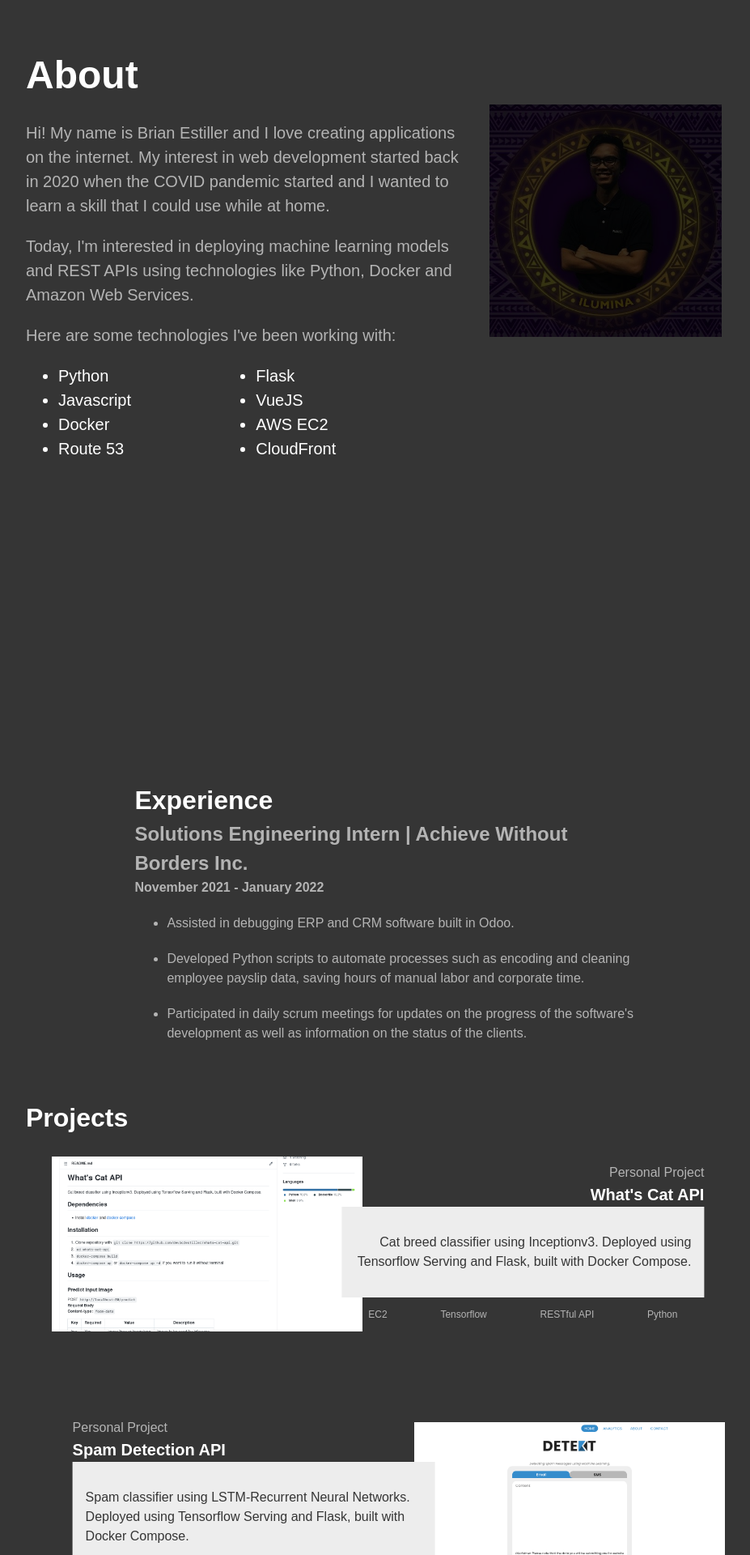
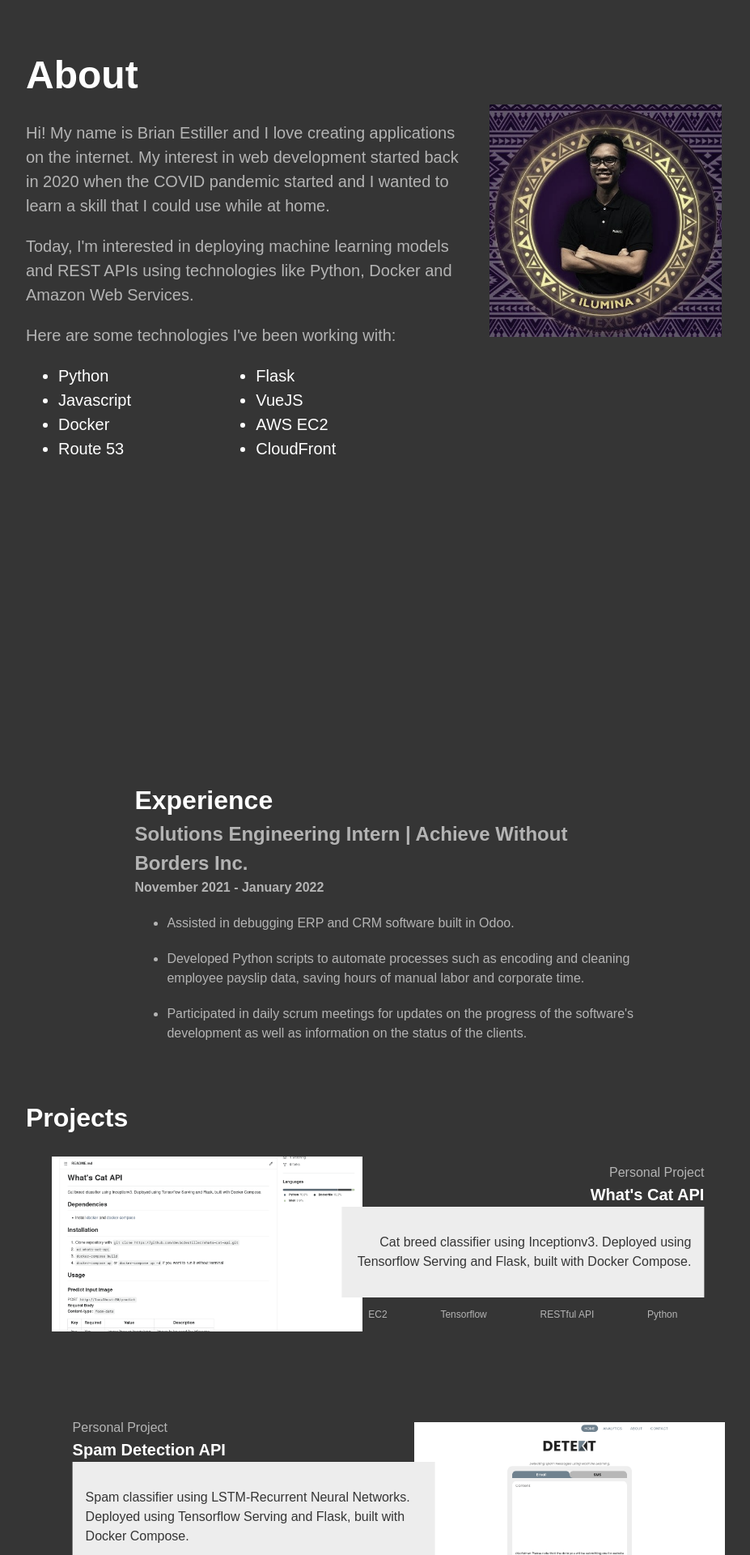
Before and after one commit to devbcdestiller/devbcdestiller.github.io, a Vue app: page / in a window 1280 px wide. Shown: the part 820-2740 px from the top of the page at 81% size, without its empty margins (160-1087 px from the left). Built offline with nearby package versions, Linux system fonts and the light colour scheme.

Commit message:
update styling

```diff
--- a/src/App.vue
+++ b/src/App.vue
@@ -28,9 +28,9 @@
 
   <footer>
     <div>
-        <h4>
-            Built by Brian Estiller
-        </h4>
+      <h4>
+          <a id="site-repo" href="https://github.com/devbcdestiller/devbcdestiller.github.io" target="_blank">Built by Brian Estiller</a>
+      </h4>
     </div>
   </footer>
 
@@ -77,6 +77,8 @@ header {
   position: sticky;
   position: -webkit-sticky;
   background-color: #353535;
+  z-index: 2;
+
 }
 
 body {
@@ -101,8 +103,18 @@ a {
 
 footer {
   text-align: center;
-  color: white;
+
   font-family: 'Courier New', Courier, monospace;
 }
 
+#site-repo {
+  color: white;
+  transition: color 0.2s;
+}
+
+#site-repo:hover {
+  color: #202020;
+}
+
+
 </style>
--- a/src/components/AboutComponent.vue
+++ b/src/components/AboutComponent.vue
@@ -44,40 +44,9 @@
     align-items: flex-start;
 }
 
-#img-item {
-    z-index: -1;
-}
-
 #text-item {
     width: clamp(200px, 100%, 750px);
     font-size: clamp(1.25em, 1.25vw, 1.5em);
-}
-
-@media screen and (min-width: 721px) {
-    #img-item {
-    background-color: #353535;
-    display: flex;
-    justify-content: center;
-    align-items: center;
-}
-
-    img {
-        width: 80%;
-        height: 80%;
-        mix-blend-mode: multiply;
-
-    }
-}
-
-@media screen and (max-width: 720px) {
-    #img-item {
-    display: none;
-    }
-}
-
-
-img:hover {
-    mix-blend-mode: normal;
 }
 
 h1 {
@@ -91,4 +60,40 @@ ul {
     grid-template-columns: auto auto;
     color: white;
 }
+
+img {
+    -webkit-filter: grayscale(60%);
+    filter: grayscale(60%);
+    transition: filter 1s;
+    transition: -webkit-filter 1s;
+}
+
+img:hover {
+    -webkit-filter: grayscale(0%);
+    filter: grayscale(0%);
+}
+
+@media screen and (min-width: 721px) {
+    #img-item {
+
+    display: flex;
+    justify-content: center;
+    align-items: center;
+}
+
+    img {
+        width: 80%;
+        height: 80%;
+
+
+    }
+}
+
+@media screen and (max-width: 720px) {
+    #img-item {
+    display: none;
+    }
+}
+
+
 </style>
--- a/src/components/ContactComponent.vue
+++ b/src/components/ContactComponent.vue
@@ -32,6 +32,12 @@
     padding: 2vh 2vw;
     border: 2px solid white;
     color: white;
+    transition: border 0.3s;
+
+}
+
+#email:hover {
+    border: 5px solid #202020;
 }
 
 h1 {
--- a/src/components/HeadComponent.vue
+++ b/src/components/HeadComponent.vue
@@ -8,7 +8,7 @@
         </div>
         <div class="items">
             <p id="flavor-text">
-                I'm a sofware developer specialized in building web applications specifically in the back-end/server-side (occasionally on the front-end). I build and deploy REST APIs with technologies like Python, Docker and AWS.
+                I'm a software developer specialized in building web applications specifically in the back-end/server-side (occasionally on the front-end). I build and deploy REST APIs with technologies like Python, Docker and AWS.
             </p>
         </div>
     </div>
--- a/src/components/items/ProjectItems.vue
+++ b/src/components/items/ProjectItems.vue
@@ -8,7 +8,7 @@
         <div class="text-item">
             <div>
                 <h3>Personal Project</h3>
-                <h2>{{ props.items.title }}</h2>
+                <h2><a :href="props.items.a" target="_blank">{{ props.items.title }}</a></h2>
             </div>
             <div class="body-wrapper">
                 <p>
@@ -34,17 +34,30 @@ console.log(props.items)
 </script>
 
 <style scoped>
+@keyframes fadeToNormal {
+    from {
+        -webkit-filter: grayscale(60%);
+        filter: grayscale(60%);
+        width: 30vw;
+    }
+    to {
+        -webkit-filter: grayscale(0%);
+        filter: grayscale(0%);
+        width: 31vw;
+    }
+}
+
 .img-item {
     background-color: #353535;
     display: flex;
     justify-content: center;
     align-items: center;
-    z-index: -2;
+
 }
 
 .text-container {
     width: 50%;
-    z-index: -1;
+
 }
 
 .body-wrapper {
@@ -71,8 +84,26 @@ img{
     padding: 0;
     width: 30vw;
     height: auto;
+    -webkit-filter: grayscale(80%);
+    filter: grayscale(80%);
+    transition: -webkit-filter 1s;
+    transition: filter 1s;
+    transition: width 0.3s;
 }
 
+img:hover {
+    -webkit-filter: grayscale(0%);
+    filter: grayscale(0%);
+    width: 31vw;
+}
+a {
+    color: white;
+    transition: color 0.2s;
+}
+
+a:hover {
+    color: #202020;
+}
 h2 {
     color: white;
     margin: 0;
```
